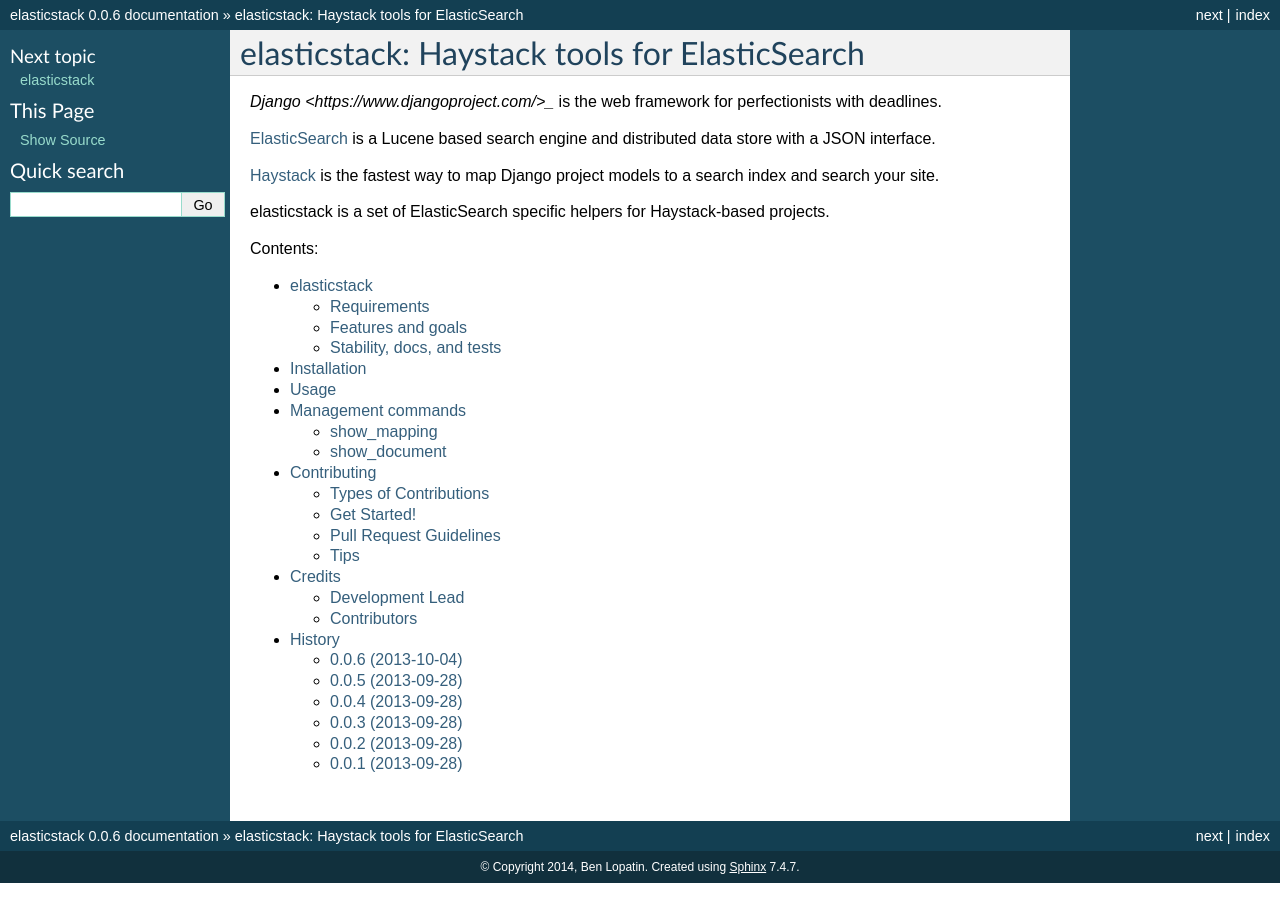
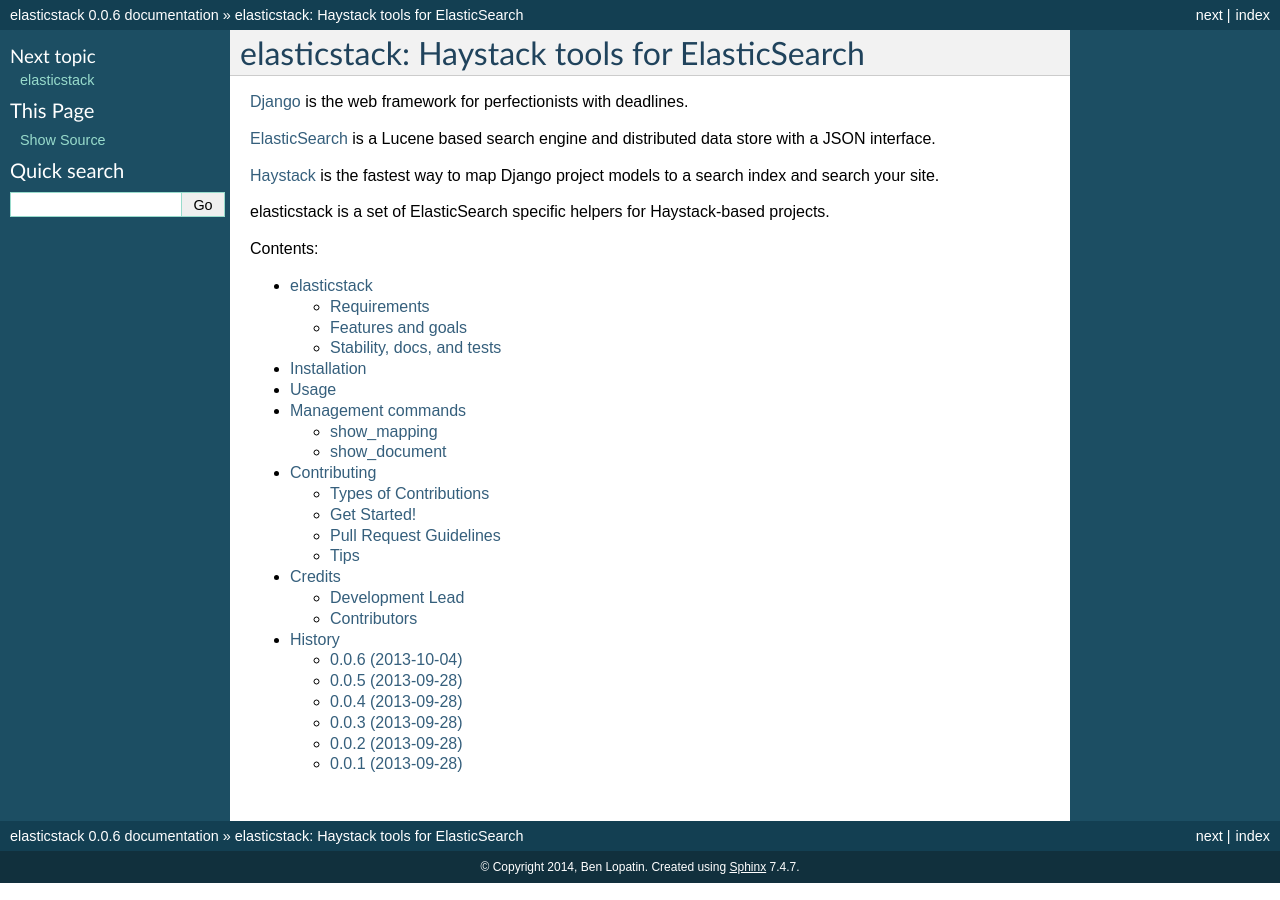
Before and after one commit to bennylope/elasticstack, a Sphinx documentation site: the page built from docs/index.rst, in a window 1280 px wide. Built offline with Sphinx 7.4.7, drawn with Linux system fonts in a browser that asks for light colours.

Commit message:
Fix link formatting in docs [ci skip]

```diff
--- a/docs/index.rst
+++ b/docs/index.rst
@@ -1,7 +1,7 @@
 elasticstack: Haystack tools for ElasticSearch
 ==============================================
 
-`Django <https://www.djangoproject.com/>_` is the web framework for
+`Django <https://www.djangoproject.com/>`_ is the web framework for
 perfectionists with deadlines.
 
 `ElasticSearch <http://www.elasticsearch.org/>`_ is a Lucene based search
```
